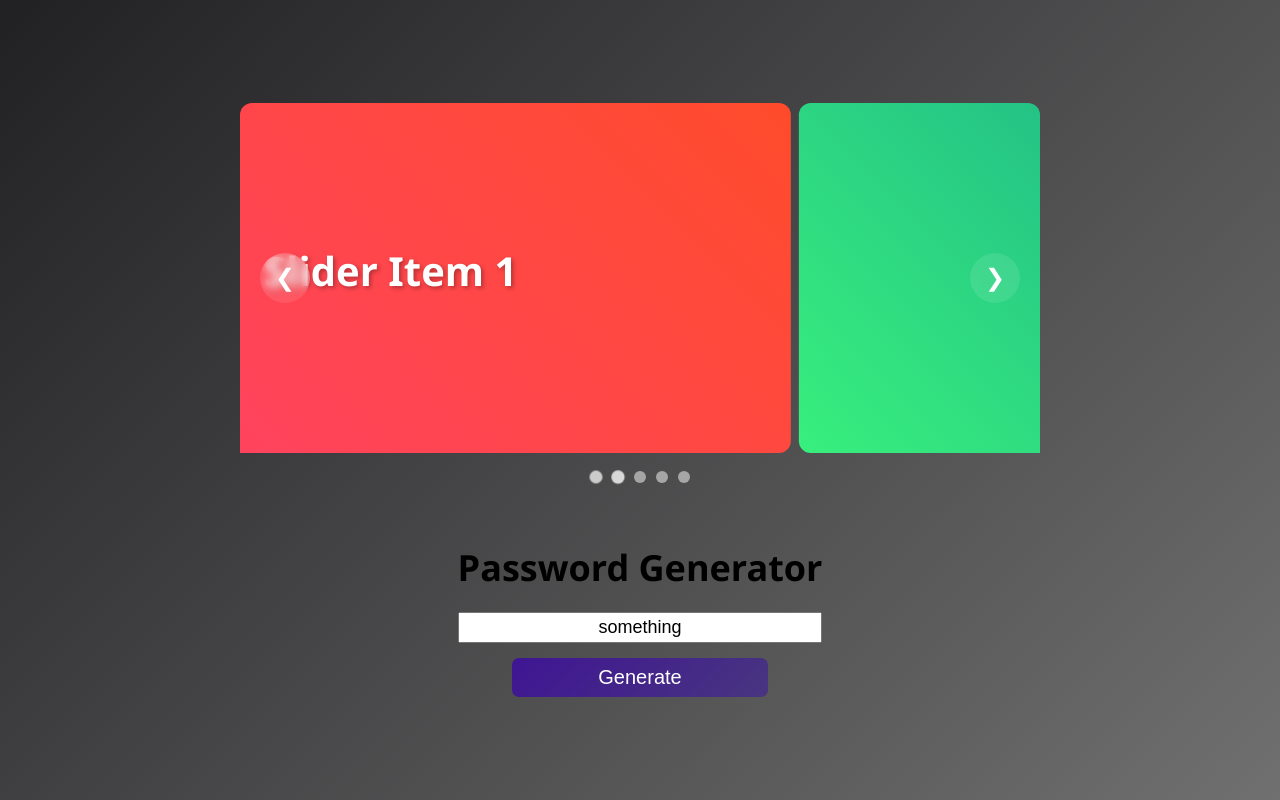
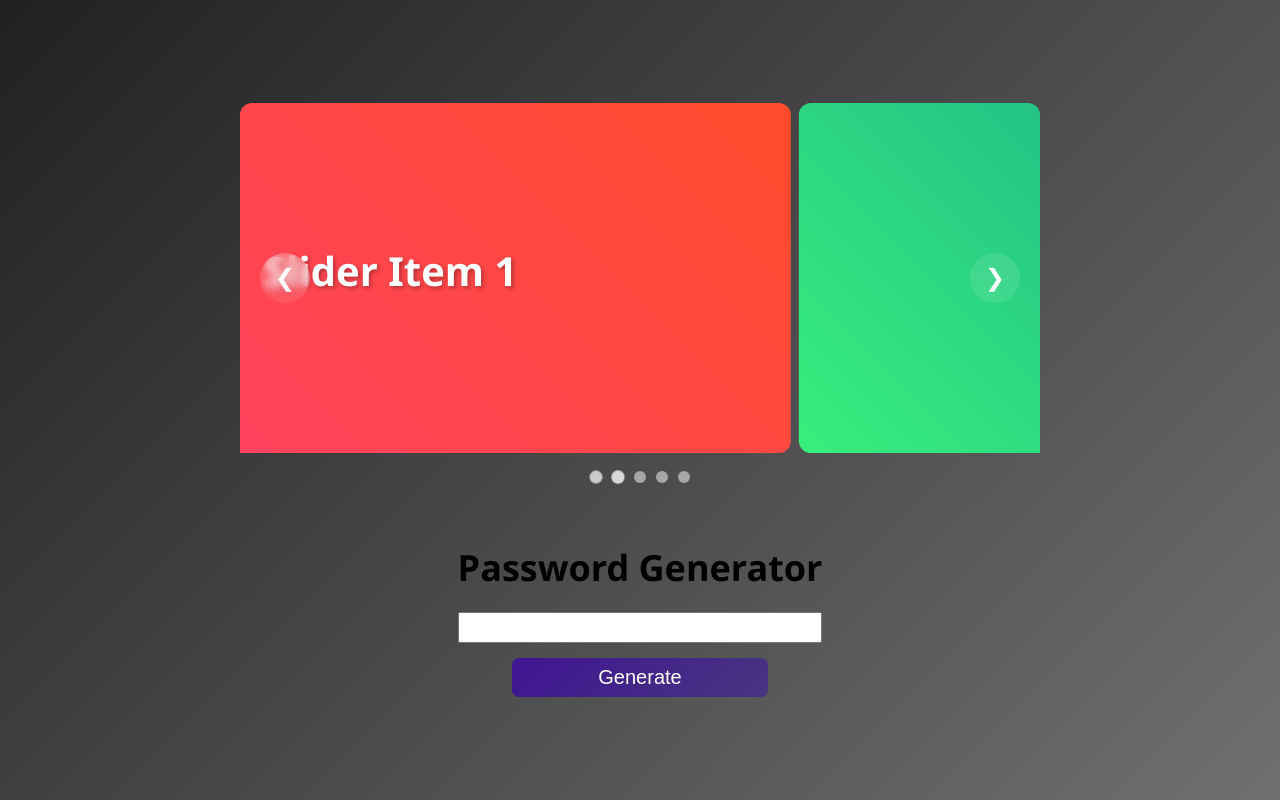
Before and after one commit to dilirbd/Mern-Lecture-32, a plain HTML site: page index.html in a window 1280 px wide. Drawn offline with Linux system fonts and the light colour scheme.

Commit message:
Changes to be committed: 	modified:   index.html

```diff
--- a/index.html
+++ b/index.html
@@ -35,7 +35,7 @@
 
     <div class="password-container">
         <h2 id="password-title">Password Generator</h2>
-        <input id="password-field" type="text" value="something" readonly>
+        <input id="password-field" type="text" readonly>
         <button id="password-gen">Generate</button>
     </div>
 
```
